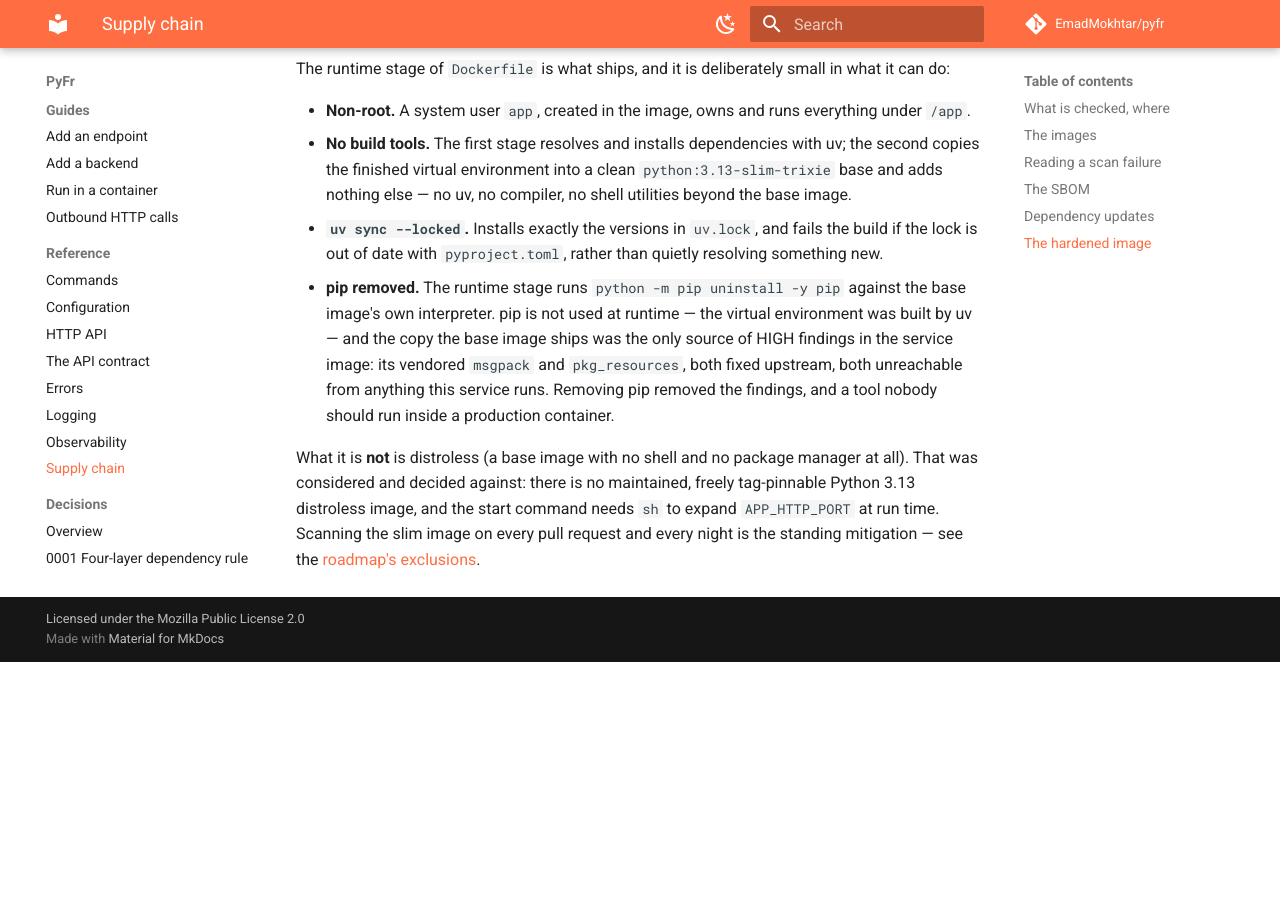
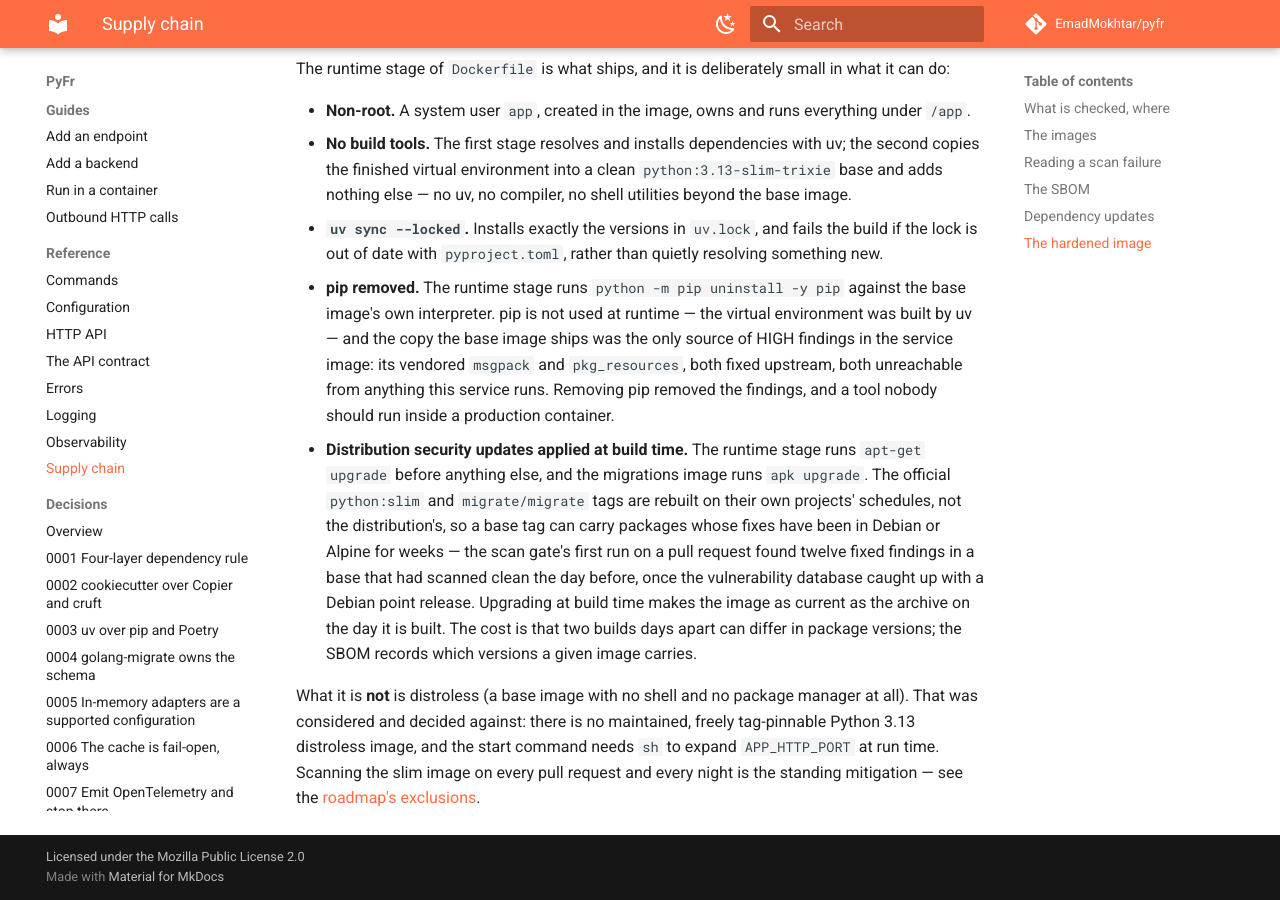
Before and after one commit to EmadMokhtar/pyfr, an MkDocs documentation site: the page built from docs/reference/supply-chain.md, in a window 1280 px wide and 900 px high, scrolled down 5922 px. Built offline with MkDocs 1.6.1 and Material for MkDocs 9.7.7, drawn with Linux system fonts in a browser that asks for light colours; comment, search, counter and statistics services are not loaded; before the commit the page ends 6584 px from its top, so only the background shows below that.

Commit message:
fix(reference-service): apply distribution security updates at image build time
The first CI run of the scan gate found twelve fixed HIGH and CRITICAL findings (perl-base, gzip, libpcre2, libsqlite3) in python:3.13-slim-trixie: Debian 13.7 had shipped the fixes, the base tag had not been rebuilt, and the vulnerability database caught up between the local run and CI. apt-get upgrade in the runtime stage (and apk upgrade in the migrations image) installs exactly the fixed versions the scan names.

Co-Authored-By: Claude Opus 5 <noreply@anthropic.com>

```diff
--- a/docs/reference/supply-chain.md
+++ b/docs/reference/supply-chain.md
@@ -264,6 +264,17 @@ small in what it can do:
   `msgpack` and `pkg_resources`, both fixed upstream, both unreachable from
   anything this service runs. Removing pip removed the findings, and a tool
   nobody should run inside a production container.
+- **Distribution security updates applied at build time.** The runtime stage
+  runs `apt-get upgrade` before anything else, and the migrations image runs
+  `apk upgrade`. The official `python:slim` and `migrate/migrate` tags are
+  rebuilt on their own projects' schedules, not the distribution's, so a base
+  tag can carry packages whose fixes have been in Debian or Alpine for weeks
+  — the scan gate's first run on a pull request found twelve fixed findings
+  in a base that had scanned clean the day before, once the vulnerability
+  database caught up with a Debian point release. Upgrading at build time
+  makes the image as current as the archive on the day it is built. The cost
+  is that two builds days apart can differ in package versions; the SBOM
+  records which versions a given image carries.
 
 What it is **not** is distroless (a base image with no shell and no package
 manager at all). That was considered and decided against: there is no
```
Also changed, not shown: 2 other files.
